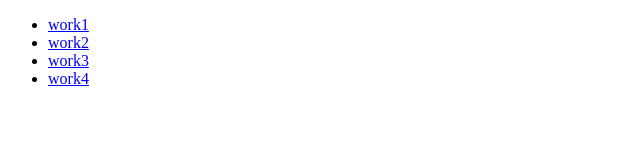
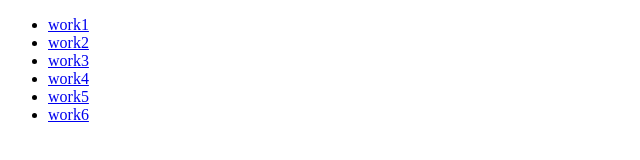
Before and after one commit to zhongminglei/zhongminglei.github.io, a plain HTML site: page index.html in a window 1280 px wide. Shown: the whole page, without its empty margins (0-640 px from the left). Drawn offline with Linux system fonts and the light colour scheme.

Commit message:
Update index.html

```diff
--- a/index.html
+++ b/index.html
@@ -10,6 +10,8 @@
   <li><a href="http://zhongminglei.github.io/zml2.html">work2</a></li>
   <li><a href="http://zhongminglei.github.io/zml3.html">work3</a></li>
   <li><a href="http://zhongminglei.github.io/zml4.html">work4</a></li>
+  <li><a href="http://zhongminglei.github.io/zml5.html">work5</a></li>
+  <li><a href="http://zhongminglei.github.io/zml6.html">work6</a></li>
 </ul>
 </body>
 </html>
```
